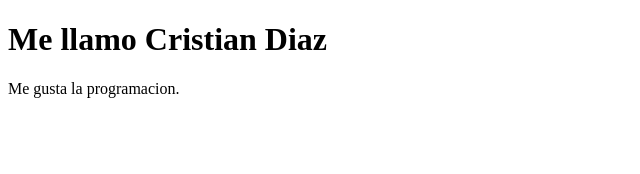
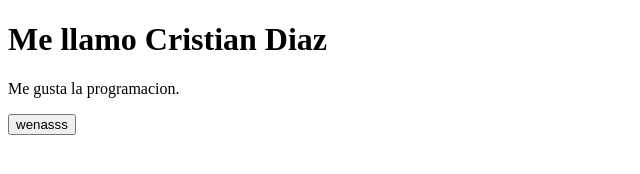
Before and after one commit to crisstih/repoCurso, a plain HTML site: page index.html in a window 1280 px wide. Shown: the whole page, without its empty margins (0-640 px from the left). Drawn offline with Linux system fonts and the light colour scheme.

Commit message:
añadido boton de prueba

```diff
--- a/index.html
+++ b/index.html
@@ -8,5 +8,7 @@
 <body>
     <h1>Me llamo Cristian Diaz</h1>
     <p>Me gusta la programacion.</p>
+
+    <button>wenasss</button>
 </body>
 </html>
```
